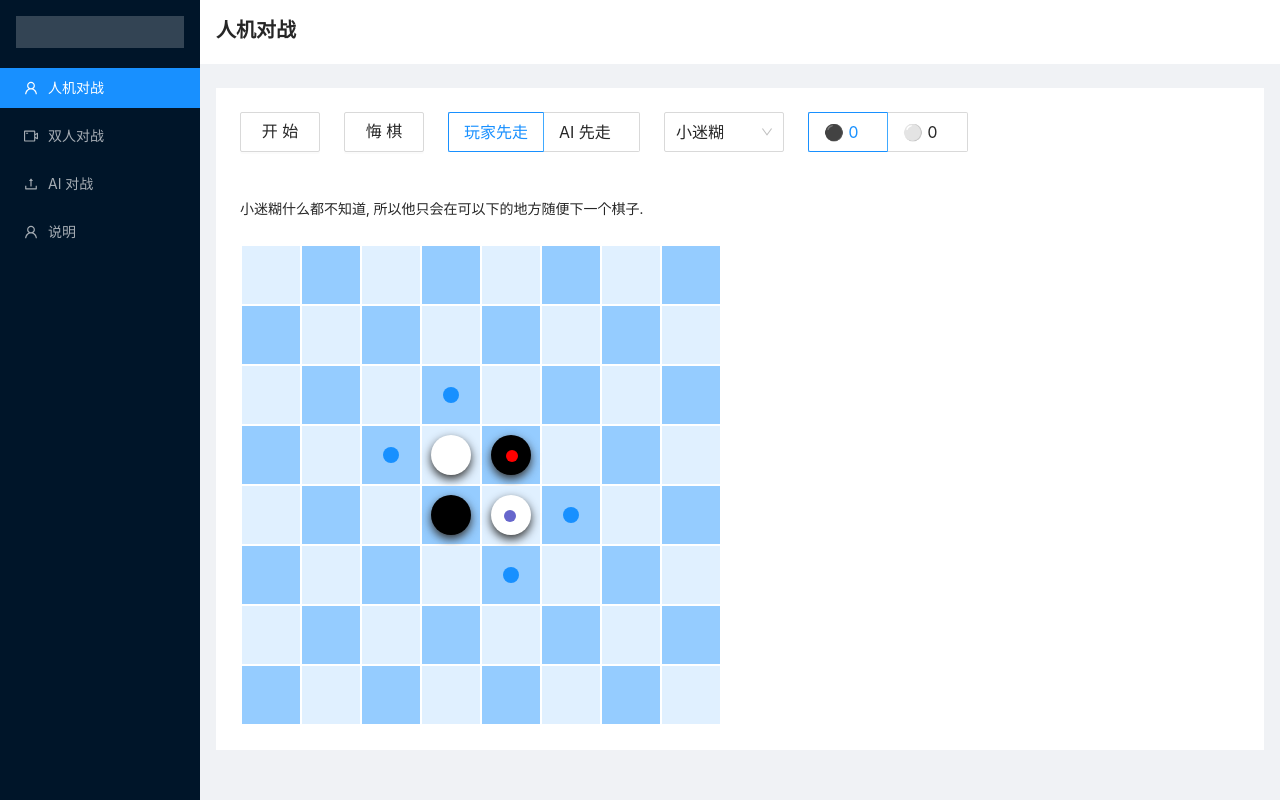
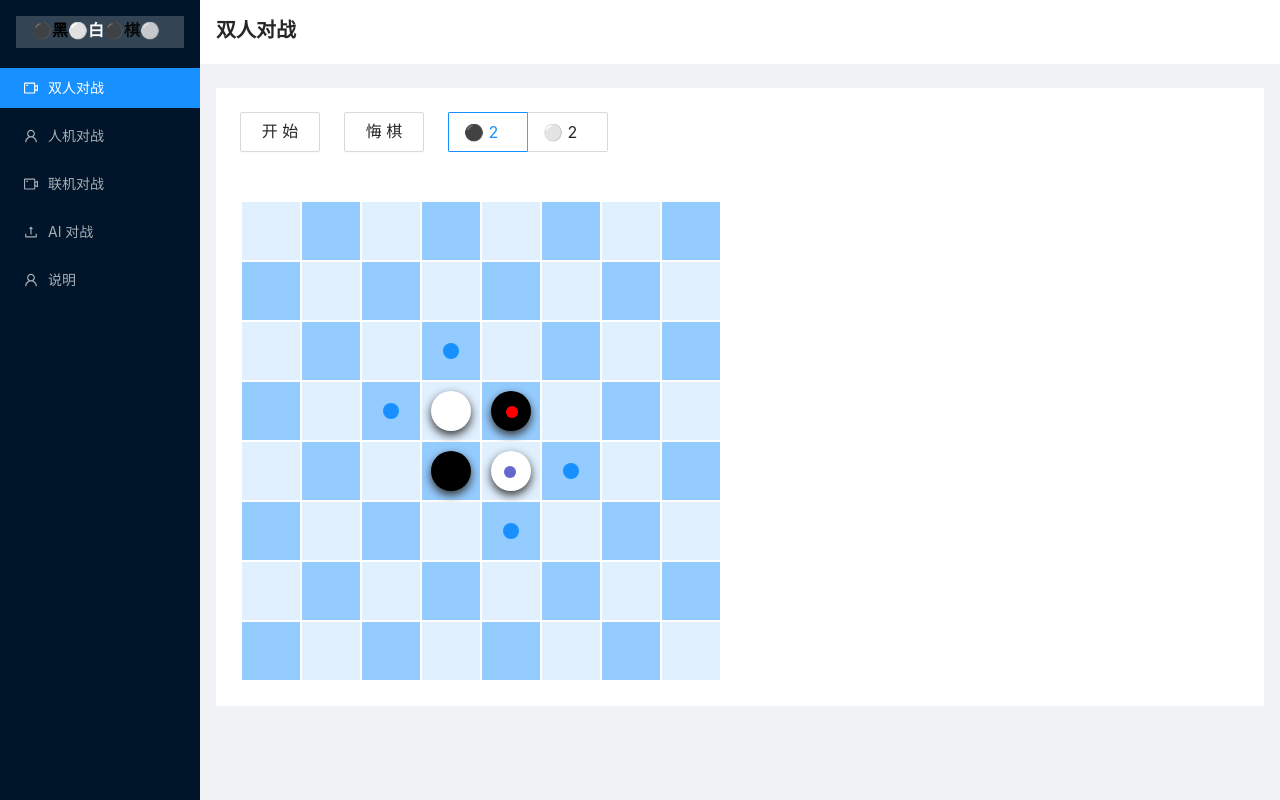
Before and after one commit to OrangeX4/Reversi, a React (Create React App) app: page / in a window 1280 px wide. Built offline with nearby package versions, Linux system fonts and the light colour scheme.

Commit message:
Main Page

```diff
--- a/src/App.tsx
+++ b/src/App.tsx
@@ -1,77 +1,60 @@
-import { Layout, Menu, Typography, Button, Space, Select, Radio } from 'antd'
+import { useState } from 'react'
+import { Layout, Menu, Typography } from 'antd'
 import { UploadOutlined, UserOutlined, VideoCameraOutlined } from '@ant-design/icons'
-import Board from './component/board'
+import PlayersGame from './component/playersGame'
+import PlayerAiGame from './component/playerAiGame'
 import 'antd/dist/antd.css'
 import './css/App.css'
 
 const { Header, Content, Sider } = Layout
-const { Title, Paragraph } = Typography
-const { Option } = Select
+const { Title } = Typography
 
-const board = [
-    [0, 0, 0, 0, 0, 0, 0, 0],
-    [0, 0, 0, 0, 0, 0, 0, 0],
-    [0, 0, 0, 0, 0, 0, 0, 0],
-    [0, 0, 0, 2, 1, 0, 0, 0],
-    [0, 0, 0, 1, 2, 0, 0, 0],
-    [0, 0, 0, 0, 0, 0, 0, 0],
-    [0, 0, 0, 0, 0, 0, 0, 0],
-    [0, 0, 0, 0, 0, 0, 0, 0],
-]
+const gameMap = ['双人对战', '人机对战', '联机对战', 'AI 对战', '说明']
 
 function App() {
+    const [currentGame, setCurrentGame] = useState(0)
+
     return (
         <Layout className="layout">
             <Sider breakpoint="lg" collapsedWidth="0">
-                <div className="logo" />
+                <div className="logo">⚫<span style={{color: 'black'}}>黑</span><span style={{color: 'white'}}>⚪白</span>⚫棋⚪</div>
                 <Menu theme="dark" mode="inline" defaultSelectedKeys={['0']}>
-                    <Menu.Item key="0" icon={<UserOutlined />}>
-                        人机对战
+                    <Menu.Item key="0" onClick={() => { setCurrentGame(0) }} icon={<VideoCameraOutlined />}>
+                        {gameMap[0]}
                     </Menu.Item>
-                    <Menu.Item key="1" icon={<VideoCameraOutlined />}>
-                        双人对战
+                    <Menu.Item key="1" onClick={() => { setCurrentGame(1) }} icon={<UserOutlined />}>
+                        {gameMap[1]}
                     </Menu.Item>
-                    <Menu.Item key="2" icon={<UploadOutlined />}>
-                        AI 对战
+                    <Menu.Item key="2" onClick={() => { setCurrentGame(2) }} icon={<VideoCameraOutlined />}>
+                        {gameMap[2]}
                     </Menu.Item>
-                    <Menu.Item key="3" icon={<UserOutlined />}>
-                        说明
+                    <Menu.Item key="3" onClick={() => { setCurrentGame(3) }} icon={<UploadOutlined />}>
+                        {gameMap[3]}
+                    </Menu.Item>
+                    <Menu.Item key="4" onClick={() => { setCurrentGame(4) }} icon={<UserOutlined />}>
+                        {gameMap[4]}
                     </Menu.Item>
                 </Menu>
             </Sider>
             <Layout>
                 <Header className="site-layout-sub-header-background" style={{ padding: 16 }}>
-                    <Title level={4}>人机对战</Title>
+                    <Title level={4}>{gameMap[currentGame]}</Title>
                 </Header>
                 <Content style={{ margin: '24px 16px 0' }}>
-                    <div className="site-layout-background" style={{ padding: 24 }}>
-                        <Space size="large" wrap style={{ paddingBottom: 24 }}>
-                            <Button size="large" style={{ minWidth: 80 }}>
-                                开始
-                            </Button>
-                            <Button size="large" style={{ minWidth: 80 }}>
-                                悔棋
-                            </Button>
-                            <Radio.Group defaultValue="player" size="large">
-                                <Radio.Button value="player" style={{ minWidth: 96 }}>玩家先走</Radio.Button>
-                                <Radio.Button value="ai" style={{ minWidth: 96 }}>AI 先走</Radio.Button>
-                            </Radio.Group>
-                            <Select defaultValue="0" size="large" style={{ width: 120 }} onChange={(value) => console.log(`selected ${value}`)}>
-                                <Option value="0">小迷糊</Option>
-                                <Option value="1">贪心鬼</Option>
-                            </Select>
-                            <Radio.Group defaultValue="black" value="black" size="large">
-                                <Radio.Button value="black" style={{ minWidth: 80 }}>⚫ 0</Radio.Button>
-                                <Radio.Button value="white" style={{ minWidth: 80 }}>⚪ 0</Radio.Button>
-                            </Radio.Group>
-                        </Space>
-                        <br />
-                        <br />
-                        <Paragraph>
-                            小迷糊什么都不知道, 所以他只会在可以下的地方随便下一个棋子.
-                        </Paragraph>
-                        <Board board={board} current={1} reversal={[[4, 4]]} newest={[3, 4]} />
-                    </div>
+                    {(() => {
+                        switch (currentGame) {
+                            case 0:
+                                return <PlayersGame />
+                            case 1:
+                                return <PlayerAiGame />
+                            case 2:
+                                return <p>建设中</p>
+                            case 3:
+                                return <p>建设中</p>
+                            case 4:
+                                return <p>建设中</p>
+                        }
+                    })()}
                 </Content>
             </Layout>
         </Layout>
--- /dev/null
+++ b/src/component/playerAiGame.tsx
@@ -0,0 +1,45 @@
+import { useState } from 'react'
+import { Typography, Button, Space, Select, Radio } from 'antd'
+import PlayersBoard from './playersBoard'
+import 'antd/dist/antd.css'
+
+const { Paragraph } = Typography
+const { Option } = Select
+
+function PlayerAiGame() {
+    // 处理重新开始的逻辑
+    const [isStart, setIsStart] = useState(true)
+
+    return (
+        <div className="site-layout-background" style={{ padding: 24 }}>
+            <Space size="large" wrap style={{ paddingBottom: 24 }}>
+                <Button onClick={() => { setIsStart(true) }} size="large" style={{ minWidth: 80 }}>
+                    开始
+                            </Button>
+                <Button size="large" style={{ minWidth: 80 }}>
+                    悔棋
+                            </Button>
+                <Radio.Group defaultValue="player" size="large">
+                    <Radio.Button value="player" style={{ minWidth: 96 }}>玩家先走</Radio.Button>
+                    <Radio.Button value="ai" style={{ minWidth: 96 }}>AI 先走</Radio.Button>
+                </Radio.Group>
+                <Select defaultValue="0" size="large" style={{ width: 120 }} onChange={(value) => console.log(`selected ${value}`)}>
+                    <Option value="0">小迷糊</Option>
+                    <Option value="1">贪心鬼</Option>
+                </Select>
+                <Radio.Group defaultValue="black" value="black" size="large">
+                    <Radio.Button value="black" style={{ minWidth: 80 }}>⚫ 2</Radio.Button>
+                    <Radio.Button value="white" style={{ minWidth: 80 }}>⚪ 2</Radio.Button>
+                </Radio.Group>
+            </Space>
+            <br />
+            <br />
+            <Paragraph>
+                小迷糊什么都不知道, 所以他只会在可以下的地方随便下一个棋子.
+            </Paragraph>
+            <PlayersBoard isStart={isStart} isStartCallback={() => { setIsStart(false) }} />
+        </div>
+    )
+}
+
+export default PlayerAiGame
--- /dev/null
+++ b/src/component/playersBoard.tsx
@@ -0,0 +1,45 @@
+import { useState, useEffect } from 'react'
+import Board from './board'
+
+interface Props {
+    isStart: boolean
+    isStartCallback: () => void
+    onChange?: (current: string, black: number, white: number) => void
+}
+
+function PlayerBoard(props: Props) {
+
+    const [board, setBoard] = useState([
+        [0, 0, 0, 0, 0, 0, 0, 0],
+        [0, 0, 0, 0, 0, 0, 0, 0],
+        [0, 0, 0, 0, 0, 0, 0, 0],
+        [0, 0, 0, 2, 1, 0, 0, 0],
+        [0, 0, 0, 1, 2, 0, 0, 0],
+        [0, 0, 0, 0, 0, 0, 0, 0],
+        [0, 0, 0, 0, 0, 0, 0, 0],
+        [0, 0, 0, 0, 0, 0, 0, 0],
+    ])
+
+    useEffect(() => {
+        if (props.isStart) {
+            setBoard([
+                [0, 0, 0, 0, 0, 0, 0, 0],
+                [0, 0, 0, 0, 0, 0, 0, 0],
+                [0, 0, 0, 0, 0, 0, 0, 0],
+                [0, 0, 0, 2, 1, 0, 0, 0],
+                [0, 0, 0, 1, 2, 0, 0, 0],
+                [0, 0, 0, 0, 0, 0, 0, 0],
+                [0, 0, 0, 0, 0, 0, 0, 0],
+                [0, 0, 0, 0, 0, 0, 0, 0],
+            ])
+            props.isStartCallback()
+        }
+    // eslint-disable-next-line react-hooks/exhaustive-deps
+    }, [props.isStart])
+
+    return (
+        <Board board={board} current={1} reversal={[[4, 4]]} newest={[3, 4]} />
+    )
+}
+
+export default PlayerBoard
--- /dev/null
+++ b/src/component/playersGame.tsx
@@ -0,0 +1,29 @@
+import { useState } from 'react'
+import { Button, Space, Radio } from 'antd'
+import PlayersBoard from './playersBoard'
+import 'antd/dist/antd.css'
+
+function PlayersGame() {
+    // 处理重新开始的逻辑
+    const [isStart, setIsStart] = useState(true)
+
+    return (
+        <div className="site-layout-background" style={{ padding: 24 }}>
+            <Space size="large" wrap style={{ paddingBottom: 24 }}>
+                <Button onClick={() => { setIsStart(true) }} size="large" style={{ minWidth: 80 }}>
+                    开始
+                </Button>
+                <Button size="large" style={{ minWidth: 80 }}>
+                    悔棋
+                </Button>
+                <Radio.Group defaultValue="black" value="black" size="large">
+                    <Radio.Button value="black" style={{ minWidth: 80 }}>⚫ 2</Radio.Button>
+                    <Radio.Button value="white" style={{ minWidth: 80 }}>⚪ 2</Radio.Button>
+                </Radio.Group>
+            </Space>
+            <PlayersBoard isStart={isStart} isStartCallback={() => { setIsStart(false) }} />
+        </div>
+    )
+}
+
+export default PlayersGame
--- a/src/css/App.css
+++ b/src/css/App.css
@@ -2,6 +2,10 @@
     height: 32px;
     margin: 16px;
     background: rgba(255, 255, 255, 0.2);
+    padding-top: 2px;
+    padding-left: 16px;
+    font-weight: bolder;
+    font-size: 16px;
 }
 
 .site-layout-sub-header-background {
```
